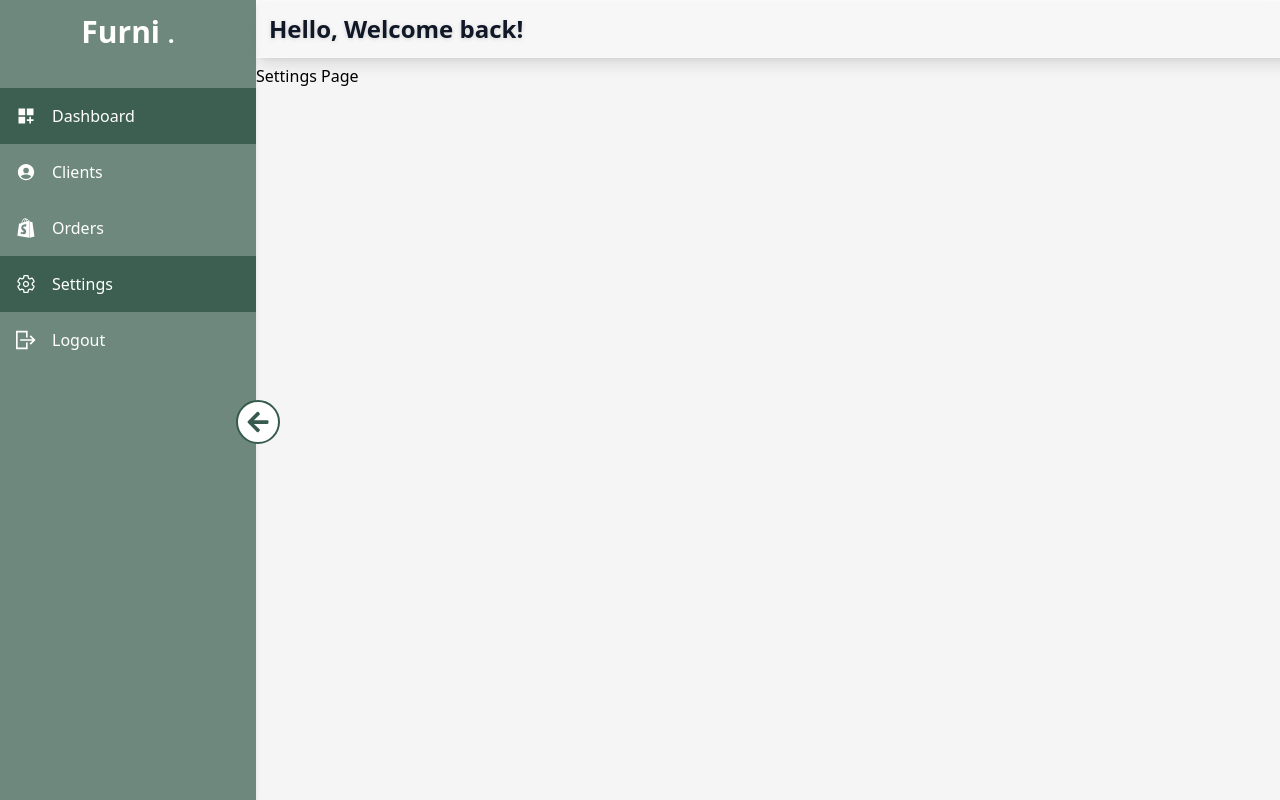
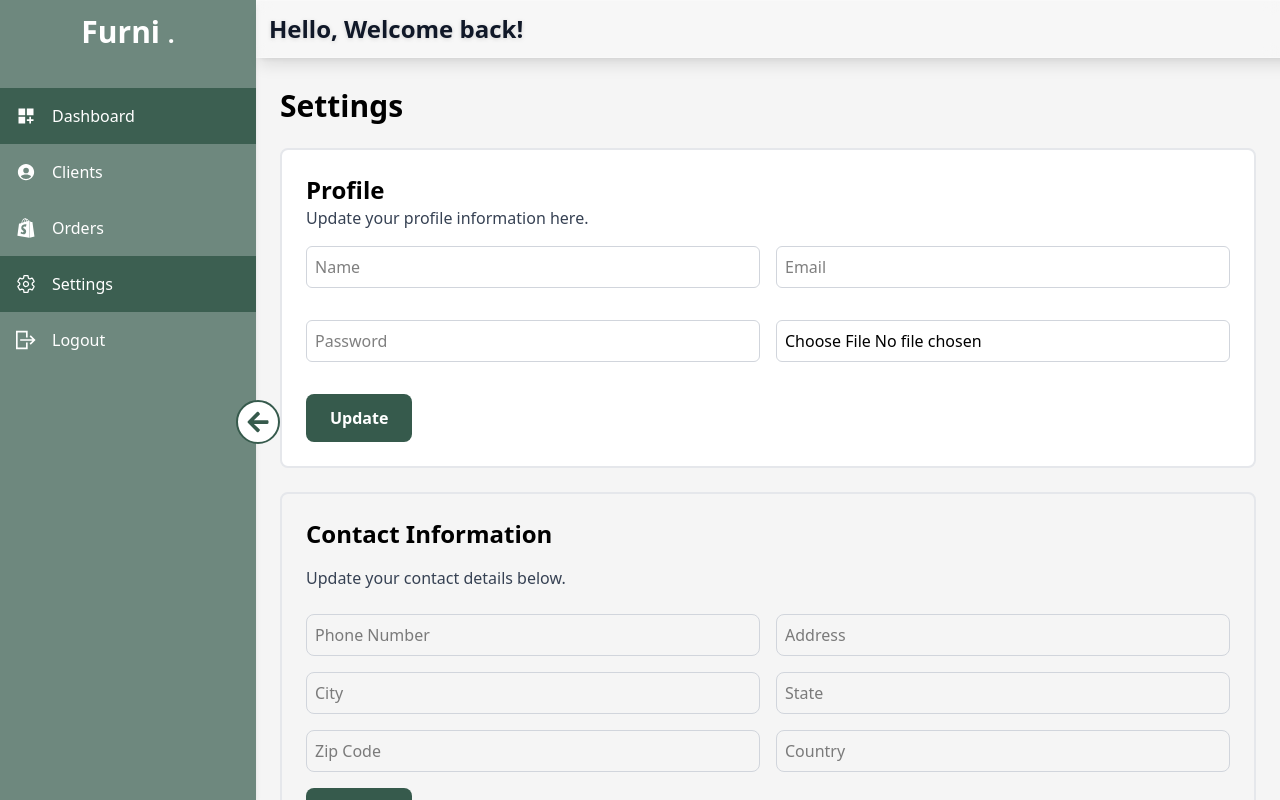
Before and after one commit to FrancisMosoti/FurnitureStore-Frontend, a React (Vite) app: page /dashboard/settings in a window 1280 px wide. Built offline with nearby package versions, Linux system fonts and the light colour scheme.

Commit message:
Settings page

```diff
--- a/src/App.jsx
+++ b/src/App.jsx
@@ -12,6 +12,7 @@ import Dashboard from "./pages/Dashboard/Dashboard";
 import Clients from "./pages/Dashboard/Clients";
 import Orders from "./pages/Dashboard/Orders";
 import Settings from "./pages/Dashboard/Settings";
+import Logout from "./pages/Dashboard/Logout";
 export {
   HomePage,
   Hero,
@@ -27,4 +28,5 @@ export {
   Clients,
   Orders,
   Settings,
+  Logout,
 };
--- a/src/Components/Button.jsx
+++ b/src/Components/Button.jsx
@@ -1,7 +1,7 @@
 const Button = ({ children, onClick, className, type }) => {
   return (
     <button
-      className={`font-semibold p-4 cursor-pointer ${className}`}
+      className={`font-semibold cursor-pointer ${className}`}
       onClick={onClick}
       type={type}
     >
--- /dev/null
+++ b/src/Components/Card.jsx
@@ -0,0 +1,10 @@
+import React from "react";
+
+const Card = ({ children, className }) => {
+  return (
+    <div className={`p-6 rounded-lg  border-2 border-gray-200 ${className}`}>
+      {children}
+    </div>
+  );
+};
+export default Card;
--- /dev/null
+++ b/src/Sections/Dashboard/ContactInfo.jsx
@@ -0,0 +1,49 @@
+import React from "react";
+import Card from "../../Components/Card";
+import Button from "../../Components/Button";
+
+const ContactInfo = () => {
+  return (
+    <Card>
+      <h2 className="text-2xl font-semibold mb-4">Contact Information</h2>
+      <p className="text-gray-700 mb-6">Update your contact details below.</p>
+      <div className="grid grid-cols-1 md:grid-cols-2 gap-4">
+        <input
+          type="text"
+          placeholder="Phone Number"
+          className="p-2 border border-gray-300 rounded-lg"
+        />
+        <input
+          type="text"
+          placeholder="Address"
+          className="p-2 border border-gray-300 rounded-lg"
+        />
+        <input
+          type="text"
+          placeholder="City"
+          className="p-2 border border-gray-300 rounded-lg"
+        />
+        <input
+          type="text"
+          placeholder="State"
+          className="p-2 border border-gray-300 rounded-lg"
+        />
+        <input
+          type="text"
+          placeholder="Zip Code"
+          className="p-2 border border-gray-300 rounded-lg"
+        />
+        <input
+          type="text"
+          placeholder="Country"
+          className="p-2 border border-gray-300 rounded-lg"
+        />
+      </div>
+      <Button className="bg-[#365A4C] text-white rounded-lg hover:bg-[#2C453A] mt-4 px-6 py-3">
+        Update
+      </Button>
+    </Card>
+  );
+};
+
+export default ContactInfo;
--- /dev/null
+++ b/src/Sections/Dashboard/ProfileUpdate.jsx
@@ -0,0 +1,24 @@
+import React from "react";
+import Card from "../../Components/Card";
+import Input from "../../Components/Input";
+import Button from "../../Components/Button";
+
+const ProfileUpdate = () => {
+  return (
+    <Card className="bg-white">
+      <h2 className="text-2xl font-semibold ">Profile</h2>
+      <p className="text-gray-700">Update your profile information here.</p>
+      <div className="grid grid-cols-1 md:grid-cols-2 gap-4 ">
+        <Input type="text" placeholder="Name" className="mb-4 mt-4" />
+        <Input type="email" placeholder="Email" className="mb-4 md:mt-4" />
+        <Input type="password" placeholder="Password" className="mb-4" />
+        <Input type="file" placeholder="Profile Picture URL" className="mb-4" />
+      </div>
+      <Button className="bg-[#365A4C] text-white rounded-lg hover:bg-[#2C453A] mt-4 px-6 py-3">
+        Update
+      </Button>
+    </Card>
+  );
+};
+
+export default ProfileUpdate;
--- a/src/main.jsx
+++ b/src/main.jsx
@@ -23,6 +23,7 @@ import {
   Clients,
   Orders,
   Settings,
+  Logout,
 } from "./App";
 
 const router = createBrowserRouter(
@@ -36,6 +37,7 @@ const router = createBrowserRouter(
 
       <Route path="login" element={<Login />} />
       <Route path="register" element={<Register />} />
+      <Route path="logout" element={<Logout />} />
       <Route path="dashboard" element={<DashBoardLayout />}>
         {/* Add dashboard routes here */}
         <Route index element={<Dashboard />} />
--- /dev/null
+++ b/src/pages/Dashboard/Logout.jsx
@@ -0,0 +1,23 @@
+import { useEffect } from "react";
+import { useNavigate } from "react-router-dom";
+import { CircularProgress } from "@mui/material";
+
+const Logout = () => {
+  const navigate = useNavigate();
+
+  useEffect(() => {
+    const timer = setTimeout(() => {
+      navigate("/login");
+    }, 5000);
+
+    return () => clearTimeout(timer); // cleanup on unmount
+  }, [navigate]);
+
+  return (
+    <div className="flex  flex-col justify-center items-center h-screen">
+      <CircularProgress className="m-20 " color="success" />
+    </div>
+  );
+};
+
+export default Logout;
--- a/src/pages/Dashboard/Settings.jsx
+++ b/src/pages/Dashboard/Settings.jsx
@@ -1,5 +1,17 @@
+import DashWrapper from "../../Components/DashWrapper";
+import ContactInfo from "../../Sections/Dashboard/ContactInfo";
+import ProfileUpdate from "../../Sections/Dashboard/ProfileUpdate";
+
 const Settings = () => {
-  return <div className="pt-16">Settings Page</div>;
+  return (
+    <DashWrapper>
+      <h1 className="text-3xl font-bold mb-6">Settings</h1>
+      {/* profile update */}
+      <ProfileUpdate />
+      <span className="p-5"></span>
+      <ContactInfo />
+    </DashWrapper>
+  );
 };
 
 export default Settings;
```
